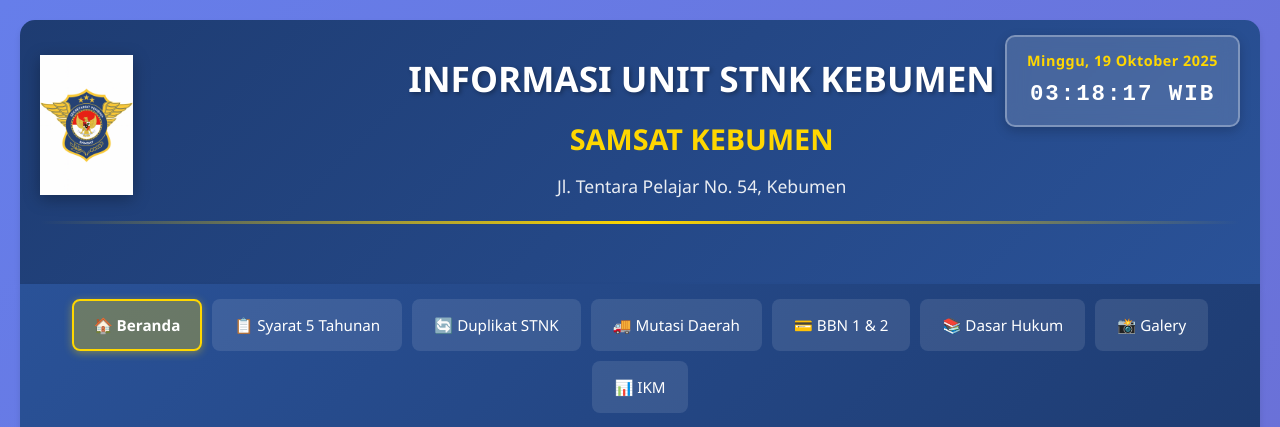
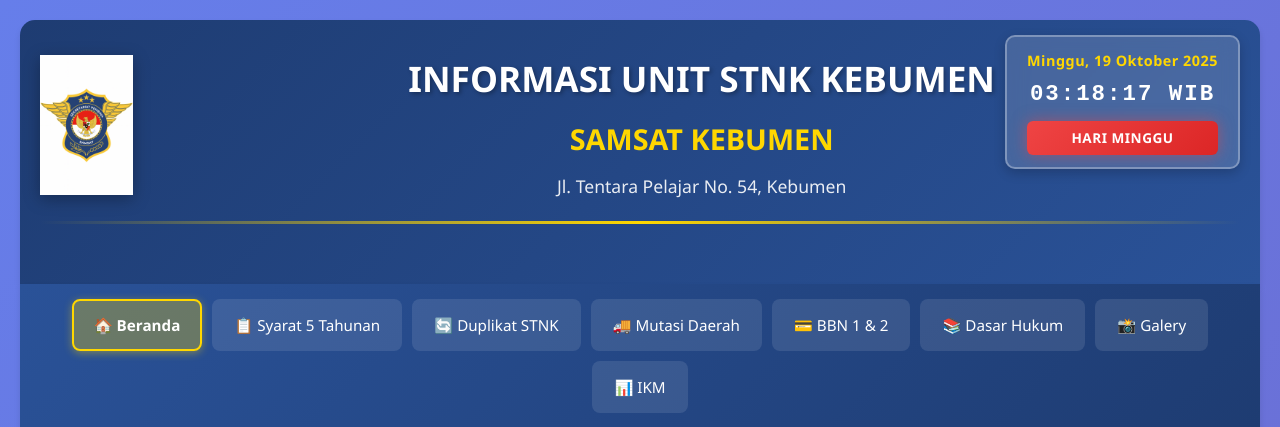
Before and after one commit to rcz87/satlts.kbm, a Flask app: page / in a window 1280 px wide. Shown: the top 427 px of the page. Run offline with Flask 3, Linux system fonts and the light colour scheme; some libraries are stand-ins or nearby versions.

Commit message:
Add operational status indicator for service hours
Implement JavaScript logic to determine and display service operational status (open/closed) based on current date and time, including national holidays, and style the status indicator in CSS.

Replit-Commit-Author: Agent
Replit-Commit-Session-Id: 030a58fb-f0e5-4433-8ac2-c4a6ee80a62e
Replit-Commit-Checkpoint-Type: full_checkpoint
Replit-Commit-Screenshot-Url: https://storage.googleapis.com/screenshot-production-us-central1/f4743bec-0b0f-4e9e-984d-c8151a04bbbb/030a58fb-f0e5-4433-8ac2-c4a6ee80a62e/wKx5uLl

```diff
--- a/static/datetime.js
+++ b/static/datetime.js
@@ -1,3 +1,82 @@
+// Konfigurasi Hari Libur Nasional (bisa diedit manual untuk hari besar)
+// Format: 'YYYY-MM-DD'
+const hariLiburNasional = [
+  // Contoh: Tambahkan tanggal hari libur nasional di sini
+  // '2025-01-01', // Tahun Baru
+  // '2025-12-25', // Natal
+  // dst...
+];
+
+// Fungsi cek status operasional
+function getStatusOperasional() {
+  const now = new Date();
+  const dayOfWeek = now.getDay(); // 0=Minggu, 1=Senin, ..., 6=Sabtu
+  const currentHour = now.getHours();
+  const currentMinute = now.getMinutes();
+  const currentTime = currentHour * 60 + currentMinute; // Convert ke menit
+
+  // Format tanggal untuk cek hari libur nasional
+  const dateString = now.toISOString().split('T')[0]; // Format: YYYY-MM-DD
+
+  // Cek apakah hari ini termasuk hari libur nasional
+  if (hariLiburNasional.includes(dateString)) {
+    return {
+      status: 'TUTUP',
+      keterangan: 'HARI LIBUR NASIONAL',
+      className: 'status-closed'
+    };
+  }
+
+  // Minggu = TUTUP
+  if (dayOfWeek === 0) {
+    return {
+      status: 'TUTUP',
+      keterangan: 'HARI MINGGU',
+      className: 'status-closed'
+    };
+  }
+
+  // Senin - Jumat: 08:00 - 14:00
+  if (dayOfWeek >= 1 && dayOfWeek <= 5) {
+    const bukaSeninJumat = 8 * 60; // 08:00 = 480 menit
+    const tutupSeninJumat = 14 * 60; // 14:00 = 840 menit
+
+    if (currentTime >= bukaSeninJumat && currentTime < tutupSeninJumat) {
+      return {
+        status: 'BUKA',
+        keterangan: 'PELAYANAN BUKA',
+        className: 'status-open'
+      };
+    } else {
+      return {
+        status: 'TUTUP',
+        keterangan: 'DI LUAR JAM OPERASIONAL',
+        className: 'status-closed'
+      };
+    }
+  }
+
+  // Sabtu: 08:00 - 12:00
+  if (dayOfWeek === 6) {
+    const bukaSabtu = 8 * 60; // 08:00 = 480 menit
+    const tutupSabtu = 12 * 60; // 12:00 = 720 menit
+
+    if (currentTime >= bukaSabtu && currentTime < tutupSabtu) {
+      return {
+        status: 'BUKA',
+        keterangan: 'PELAYANAN BUKA',
+        className: 'status-open'
+      };
+    } else {
+      return {
+        status: 'TUTUP',
+        keterangan: 'DI LUAR JAM OPERASIONAL',
+        className: 'status-closed'
+      };
+    }
+  }
+}
+
 // Update jam dan tanggal real-time
 function updateDateTime() {
   const now = new Date();
@@ -18,10 +97,18 @@ function updateDateTime() {
 
   const dateDisplay = document.querySelector('.date-display');
   const timeDisplay = document.querySelector('.time-display');
+  const statusDisplay = document.querySelector('.status-display');
 
   if (dateDisplay && timeDisplay) {
     dateDisplay.textContent = `${dayName}, ${date} ${monthName} ${year}`;
     timeDisplay.textContent = `${hours}:${minutes}:${seconds} WIB`;
+  }
+
+  // Update status operasional
+  if (statusDisplay) {
+    const statusInfo = getStatusOperasional();
+    statusDisplay.textContent = statusInfo.keterangan;
+    statusDisplay.className = 'status-display ' + statusInfo.className;
   }
 }
 
--- a/static/style.css
+++ b/static/style.css
@@ -56,6 +56,40 @@ header {
   letter-spacing: 2px;
 }
 
+.status-display {
+  margin-top: 8px;
+  padding: 6px 12px;
+  border-radius: 6px;
+  font-size: 0.85em;
+  font-weight: 700;
+  text-align: center;
+  letter-spacing: 0.5px;
+  transition: all 0.3s ease;
+  text-transform: uppercase;
+}
+
+.status-open {
+  background: linear-gradient(135deg, #10b981 0%, #059669 100%);
+  color: white;
+  box-shadow: 0 0 15px rgba(16, 185, 129, 0.5);
+  animation: pulse-green 2s infinite;
+}
+
+.status-closed {
+  background: linear-gradient(135deg, #ef4444 0%, #dc2626 100%);
+  color: white;
+  box-shadow: 0 0 15px rgba(239, 68, 68, 0.5);
+}
+
+@keyframes pulse-green {
+  0%, 100% {
+    box-shadow: 0 0 15px rgba(16, 185, 129, 0.5);
+  }
+  50% {
+    box-shadow: 0 0 25px rgba(16, 185, 129, 0.8);
+  }
+}
+
 @media (max-width: 768px) {
   .datetime-display {
     position: static;
@@ -69,6 +103,11 @@ header {
 
   .time-display {
     font-size: 1.2em;
+  }
+
+  .status-display {
+    font-size: 0.75em;
+    padding: 5px 10px;
   }
 }
 
--- a/templates/index.html
+++ b/templates/index.html
@@ -13,6 +13,7 @@
     <div class="datetime-display" id="datetime-display">
       <div class="date-display"></div>
       <div class="time-display"></div>
+      <div class="status-display"></div>
     </div>
     <div class="header-container">
       <img src="{{ url_for('static', filename='images/logo-samsat.png') }}" alt="Logo SAMSAT" class="logo-samsat">
```
